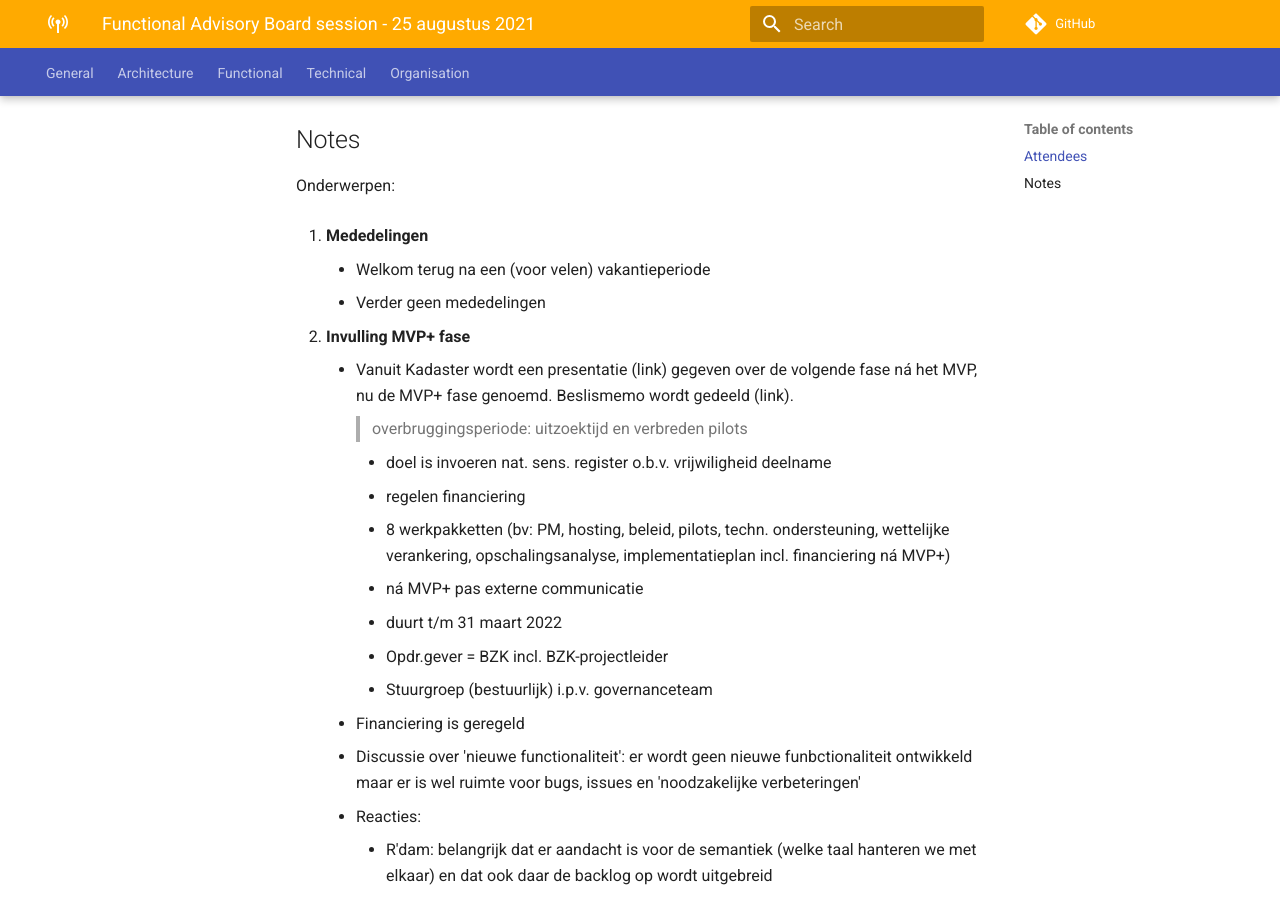
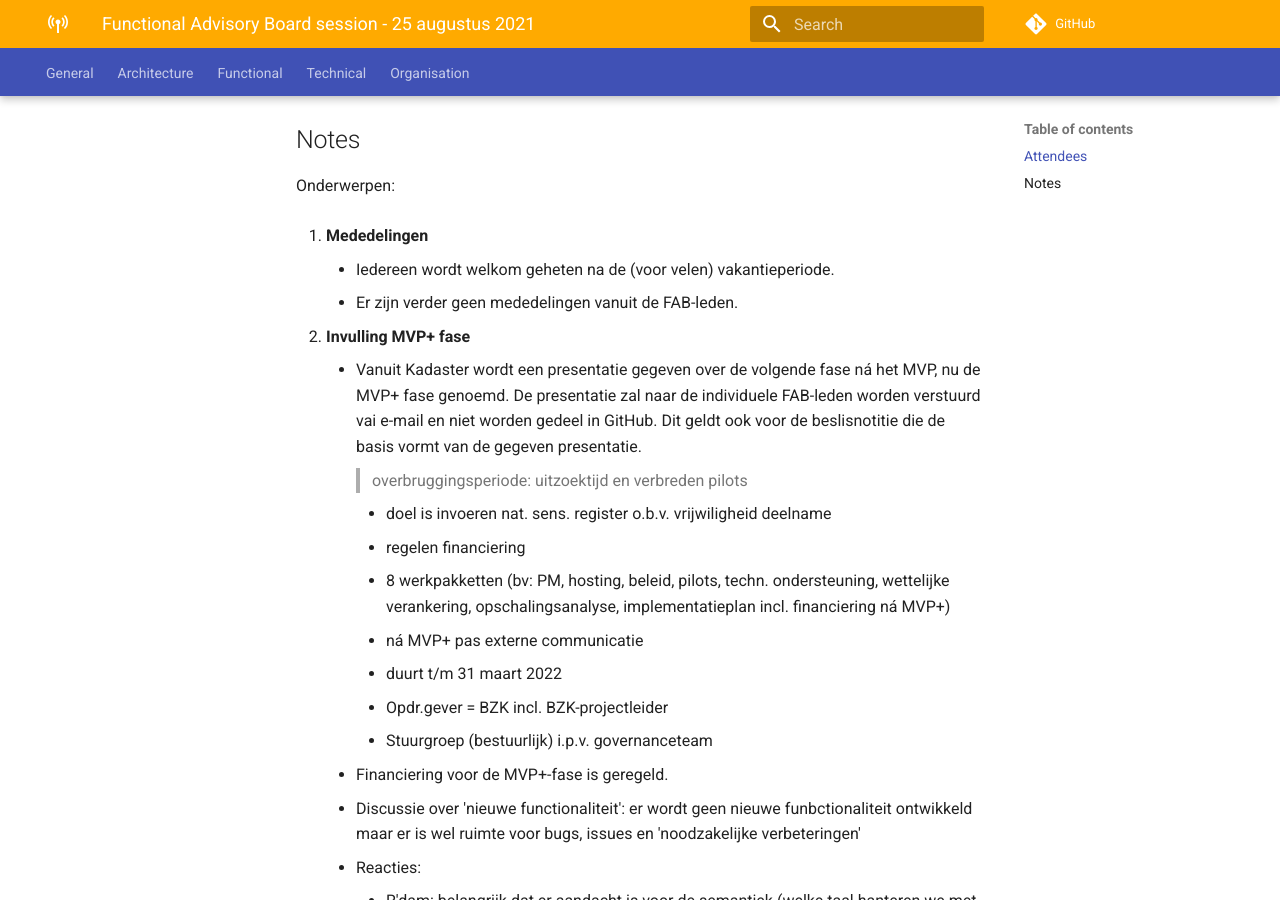
Before and after one commit to kadaster-labs/sensrnet-home, an MkDocs documentation site: the page built from docs/notes/2021-08-25-FAB-notes.md, in a window 1280 px wide and 900 px high, scrolled down 689 px. Built offline with MkDocs 1.6.1 and Material for MkDocs 9.7.7, drawn with Linux system fonts in a browser that asks for light colours; comment, search, counter and statistics services are not loaded.

Commit message:
Update 2021-08-25-FAB-notes.md

```diff
--- a/docs/notes/2021-08-25-FAB-notes.md
+++ b/docs/notes/2021-08-25-FAB-notes.md
@@ -25,12 +25,12 @@ Onderwerpen:
 
 1. **Mededelingen**
 
-     - Welkom terug na een (voor velen) vakantieperiode
-     - Verder geen mededelingen
+     - Iedereen wordt welkom geheten na de (voor velen) vakantieperiode.
+     - Er zijn verder geen mededelingen vanuit de FAB-leden.
 
 2. **Invulling MVP+ fase**
 
-    - Vanuit Kadaster wordt een presentatie (link) gegeven over de volgende fase ná het MVP, nu de MVP+ fase genoemd. Beslismemo wordt gedeeld (link).
+    - Vanuit Kadaster wordt een presentatie gegeven over de volgende fase ná het MVP, nu de MVP+ fase genoemd. De presentatie zal naar de individuele FAB-leden worden verstuurd vai e-mail en niet worden gedeel in GitHub. Dit geldt ook voor de beslisnotitie die de basis vormt van de gegeven presentatie.
        > overbruggingsperiode: uitzoektijd en verbreden pilots
           - doel is invoeren nat. sens. register o.b.v. vrijwiligheid deelname
           - regelen financiering
@@ -39,7 +39,7 @@ Onderwerpen:
           - duurt t/m 31 maart 2022
           - Opdr.gever = BZK incl. BZK-projectleider
           - Stuurgroep (bestuurlijk) i.p.v. governanceteam
-    - Financiering is geregeld
+    - Financiering voor de MVP+-fase is geregeld.
     - Discussie over 'nieuwe functionaliteit': er wordt geen nieuwe funbctionaliteit ontwikkeld maar er is wel ruimte voor bugs, issues en 'noodzakelijke verbeteringen'
     - Reacties:
           - R'dam: belangrijk dat er aandacht is voor de semantiek (welke taal hanteren we met elkaar) en dat ook daar de backlog op wordt uitgebreid
```
